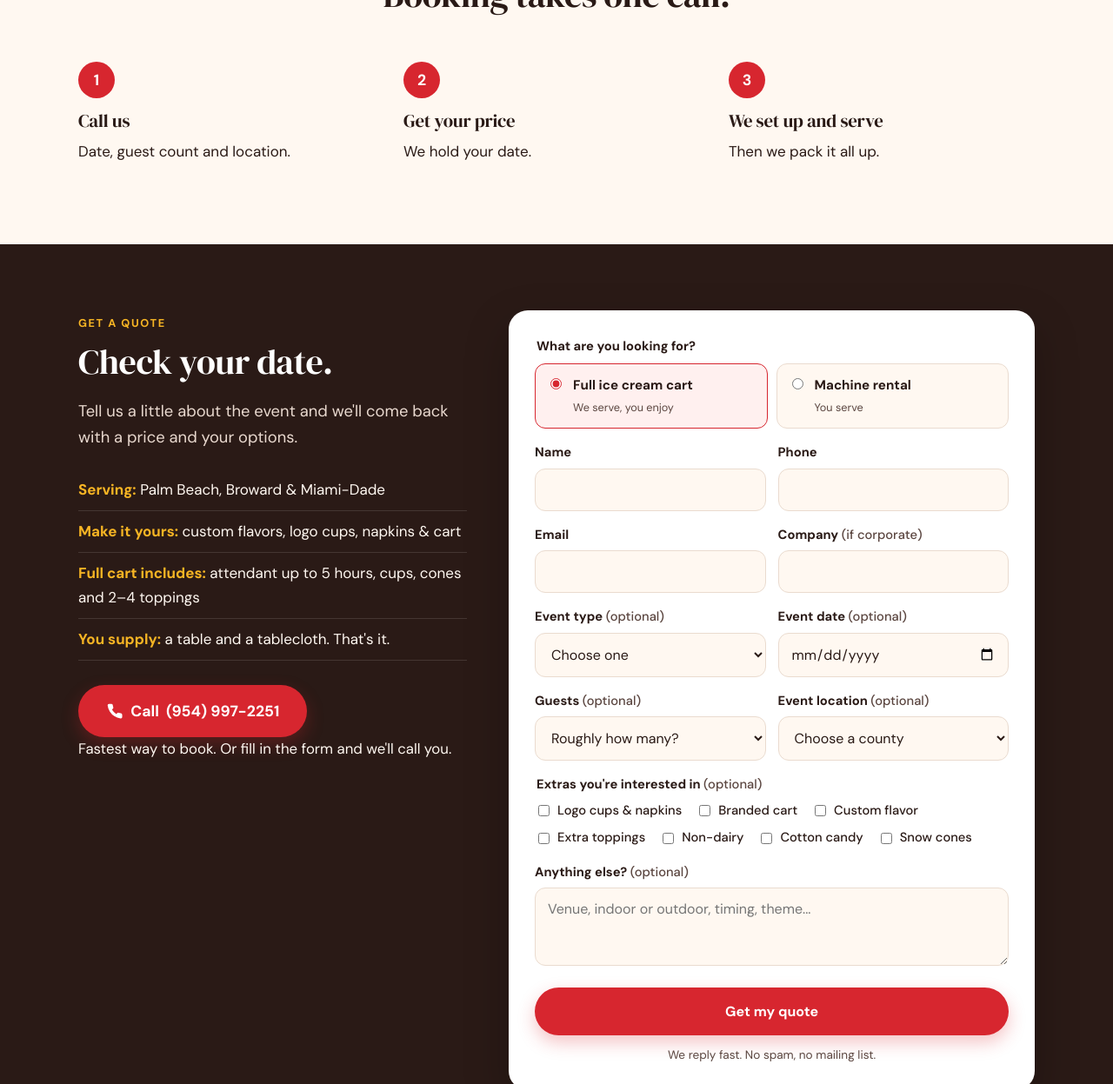
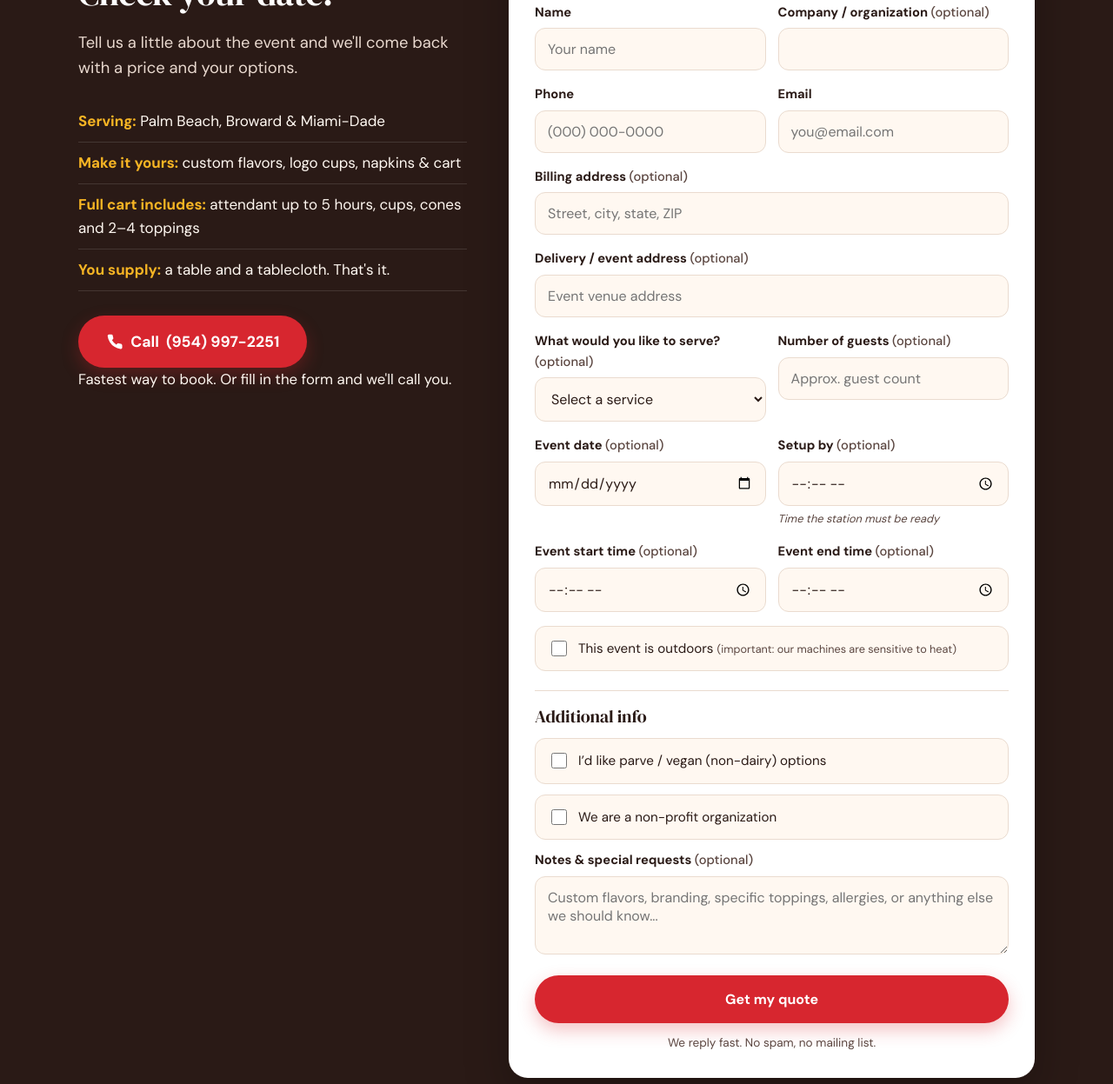
Before and after one commit to yosef-a11y/bash-landing, a plain HTML site: page soft-serve/index.html in a window 1280 px wide. Shown: the part 5469-6716 px from the top of the page at 87% size. Drawn offline with Linux system fonts and the light colour scheme; a web font is replaced by a local one.

Commit message:
Rebuild the ice cream quote form on Bash's own form; drop the machine slider
Soft serve and cart pages now ask what bashsoftserve.com/quote asks:
company, billing and event address, service, guest count, date, setup-by
time, start and end time, outdoors, parve/vegan, non-profit, notes. Only
name, phone and email are required. The How many machines slider is
gone (one hour per machine was the wrong math, per Bash), and the FAQ
now says the setup depends on guests and serving time.

Co-Authored-By: Claude Opus 5.5 <noreply@anthropic.com>
Claude-Session: https://claude.ai/code/session_01PUseb4Rbz1nD2nFdCVoPbr

```diff
--- a/bash.css
+++ b/bash.css
@@ -324,3 +324,12 @@ fieldset { border: 0; padding: 0; margin: 0 0 16px; }
 
 /* DM Serif Display ships one weight: keep display text at 400 so browsers don't fake a bold. */
 h1, h2, h3, .brand, .stat b, .planner-out b, .guest-count, .hero-sub { font-weight: 400; }
+
+/* Quote form, modelled on bashsoftserve.com/quote */
+.form-h { font-size: 1.25rem; margin: 4px 0 14px; }
+.form-h:not(:first-of-type) { margin-top: 22px; padding-top: 18px; border-top: 1px solid var(--line); }
+.hint { display: block; margin-top: 5px; font-size: .8rem; font-style: italic; color: var(--ink-soft); }
+.check-row { display: flex; gap: 10px; align-items: flex-start; border: 1.5px solid var(--line); border-radius: 12px; padding: 13px 14px; margin-bottom: 12px; background: var(--cream); cursor: pointer; font-size: .95rem; }
+.check-row input { margin-top: 3px; accent-color: var(--berry); width: 18px; height: 18px; flex: none; }
+.check-row small { color: var(--ink-soft); }
+input[type="time"] { width: 100%; padding: 13px 14px; font: 1rem var(--body); color: var(--ink); background: var(--cream); border: 1.5px solid var(--line); border-radius: 12px; }
--- a/bash.js
+++ b/bash.js
@@ -175,9 +175,9 @@ var BASH_CONFIG = {
     /* "Price a station" / "Price a machine" pre-select the form choice */
     document.querySelectorAll('[data-choose]').forEach(function (b) {
       b.addEventListener('click', function () {
-        var want = b.getAttribute('data-choose') === 'machine' ? 'Machine rental only' : 'Full-service station';
-        var r = document.querySelector('input[name="service"][value="' + want + '"]');
-        if (r) r.checked = true;
+        var want = b.getAttribute('data-choose') === 'machine' ? 'Soft serve machine rental' : 'Full-service ice cream cart';
+        var sel = document.querySelector('select[name="service"]');
+        if (sel) sel.value = want;
       });
     });
 
--- a/soft-serve/index.html
+++ b/soft-serve/index.html
@@ -232,27 +232,8 @@
     </div>
   </section>
 
-  <!-- PLANNER -->
+  <!-- PROOF: STATS + GALLERY -->
   <section class="section">
-    <div class="wrap planner">
-      <div>
-        <span class="eyebrow">How many machines?</span>
-        <h2>Size it in five seconds.</h2>
-        <p>Each machine pours 60 to 75 servings an hour. Slide to your guest count.</p>
-        <label for="guests">Guests: <span class="guest-count" id="guests-val">150</span></label>
-        <input type="range" id="guests" min="25" max="600" step="25" value="150">
-      </div>
-      <div class="planner-out" aria-live="polite">
-        <span class="eyebrow" style="color:var(--waffle)">You'll want</span>
-        <b id="machines">3 machines</b>
-        <p id="planner-note"></p>
-        <a data-desk-label="Get a quote for this" class="btn btn-primary btn-call" data-phone href="tel:+19549972251" style="margin-top:18px"><svg class="ic" viewBox="0 0 24 24" aria-hidden="true"><path d="M22 16.9v3a2 2 0 0 1-2.2 2 19.8 19.8 0 0 1-8.6-3.1 19.5 19.5 0 0 1-6-6A19.8 19.8 0 0 1 2.1 4.2 2 2 0 0 1 4.1 2h3a2 2 0 0 1 2 1.7c.1 1 .4 1.9.7 2.8a2 2 0 0 1-.5 2.1L8 9.9a16 16 0 0 0 6 6l1.3-1.3a2 2 0 0 1 2.1-.4c.9.3 1.8.6 2.8.7a2 2 0 0 1 1.7 2z" fill="currentColor"/></svg> Call to book this</a>
-      </div>
-    </div>
-  </section>
-
-  <!-- PROOF: STATS + GALLERY -->
-  <section class="section section-alt">
     <div class="wrap">
       <div class="stats">
         <div class="stat"><b>60–75</b><span>servings per hour, per machine</span></div>
@@ -274,7 +255,7 @@
   </section>
 
   <!-- HOW IT WORKS -->
-  <section class="section">
+  <section class="section section-alt">
     <div class="wrap">
       <div class="center">
         <span class="eyebrow">How it works</span>
@@ -313,79 +294,47 @@
         <input type="hidden" name="redirect" value="">
         <input type="hidden" name="lead_type" value="Soft serve">
         <input type="hidden" name="landing_page" value="">
-        <input type="hidden" name="planner_estimate" value="">
         <input type="hidden" name="gclid" value=""><input type="hidden" name="gbraid" value=""><input type="hidden" name="wbraid" value="">
         <input type="hidden" name="utm_source" value=""><input type="hidden" name="utm_medium" value=""><input type="hidden" name="utm_campaign" value=""><input type="hidden" name="utm_term" value=""><input type="hidden" name="utm_content" value="">
         <input type="checkbox" name="botcheck" class="hp" tabindex="-1" autocomplete="off" aria-hidden="true">
 
-        <fieldset>
-          <legend class="field" style="margin-bottom:8px;font-weight:700;font-size:.92rem">What are you looking for?</legend>
-          <div class="choice-grid">
-            <label class="choice"><input type="radio" name="service" value="Full-service station" checked><span><b>Full ice cream cart</b><small>We serve, you enjoy</small></span></label>
-            <label class="choice"><input type="radio" name="service" value="Machine rental only"><span><b>Machine rental</b><small>You serve</small></span></label>
-          </div>
-        </fieldset>
-
+        <h3 class="form-h">Quote details</h3>
         <div class="form-row">
-          <div class="field"><label for="ss-name">Name</label><input type="text" id="ss-name" name="name" autocomplete="name" required></div>
-          <div class="field"><label for="ss-phone">Phone</label><input type="tel" id="ss-phone" name="phone" autocomplete="tel" required></div>
+          <div class="field"><label for="ss-name">Name</label><input type="text" id="ss-name" name="name" autocomplete="name" placeholder="Your name" required></div>
+          <div class="field"><label for="ss-company">Company / organization <span class="opt">(optional)</span></label><input type="text" id="ss-company" name="company" autocomplete="organization"></div>
         </div>
         <div class="form-row">
-          <div class="field"><label for="ss-email">Email</label><input type="email" id="ss-email" name="email" autocomplete="email" required></div>
-          <div class="field"><label for="ss-company">Company <span class="opt">(if corporate)</span></label><input type="text" id="ss-company" name="company" autocomplete="organization"></div>
+          <div class="field"><label for="ss-phone">Phone</label><input type="tel" id="ss-phone" name="phone" autocomplete="tel" placeholder="(000) 000-0000" required></div>
+          <div class="field"><label for="ss-email">Email</label><input type="email" id="ss-email" name="email" autocomplete="email" placeholder="you@email.com" required></div>
+        </div>
+        <div class="field"><label for="ss-billing">Billing address <span class="opt">(optional)</span></label><input type="text" id="ss-billing" name="billing_address" autocomplete="street-address" placeholder="Street, city, state, ZIP"></div>
+        <div class="field"><label for="ss-venue">Delivery / event address <span class="opt">(optional)</span></label><input type="text" id="ss-venue" name="event_address" placeholder="Event venue address"></div>
+        <div class="form-row">
+          <div class="field">
+            <label for="ss-service">What would you like to serve? <span class="opt">(optional)</span></label>
+            <select id="ss-service" name="service">
+              <option value="">Select a service</option>
+              <option value="Full-service ice cream cart">Full-service ice cream cart (we serve)</option>
+              <option value="Soft serve machine rental">Soft serve machine rental (you serve)</option>
+              <option value="Not sure yet">Not sure yet</option>
+            </select>
+          </div>
+          <div class="field"><label for="ss-guests">Number of guests <span class="opt">(optional)</span></label><input type="text" id="ss-guests" name="guests" inputmode="numeric" placeholder="Approx. guest count"></div>
         </div>
         <div class="form-row">
-          <div class="field">
-            <label for="ss-type">Event type <span class="opt">(optional)</span></label>
-            <select id="ss-type" name="event_type">
-              <option value="">Choose one</option>
-              <option>Corporate event</option>
-              <option>Birthday party</option>
-              <option>Bar / Bat Mitzvah</option>
-              <option>Upsherin</option>
-              <option>Wedding</option>
-              <option>School or community event</option>
-              <option>Other</option>
-            </select>
-          </div>
           <div class="field"><label for="ss-date">Event date <span class="opt">(optional)</span></label><input type="date" id="ss-date" name="event_date"></div>
+          <div class="field"><label for="ss-setup">Setup by <span class="opt">(optional)</span></label><input type="time" id="ss-setup" name="setup_by"><small class="hint">Time the station must be ready</small></div>
         </div>
         <div class="form-row">
-          <div class="field">
-            <label for="ss-guests">Guests <span class="opt">(optional)</span></label>
-            <select id="ss-guests" name="guests">
-              <option value="">Roughly how many?</option>
-              <option>Under 50</option>
-              <option>50 to 100</option>
-              <option>100 to 200</option>
-              <option>200 to 400</option>
-              <option>400+</option>
-            </select>
-          </div>
-          <div class="field">
-            <label for="ss-area">Event location <span class="opt">(optional)</span></label>
-            <select id="ss-area" name="county">
-              <option value="">Choose a county</option>
-              <option>Palm Beach</option>
-              <option>Broward</option>
-              <option>Miami-Dade</option>
-              <option>Somewhere else</option>
-            </select>
-          </div>
+          <div class="field"><label for="ss-start">Event start time <span class="opt">(optional)</span></label><input type="time" id="ss-start" name="start_time"></div>
+          <div class="field"><label for="ss-end">Event end time <span class="opt">(optional)</span></label><input type="time" id="ss-end" name="end_time"></div>
         </div>
-        <fieldset class="field">
-          <legend>Extras you're interested in <span class="opt">(optional)</span></legend>
-          <div class="checks-inline">
-            <label><input type="checkbox" name="extras[]" value="Logo cups & napkins"> Logo cups &amp; napkins</label>
-            <label><input type="checkbox" name="extras[]" value="Branded cart"> Branded cart</label>
-            <label><input type="checkbox" name="extras[]" value="Custom flavor"> Custom flavor</label>
-            <label><input type="checkbox" name="extras[]" value="Extra toppings"> Extra toppings</label>
-            <label><input type="checkbox" name="extras[]" value="Non-dairy"> Non-dairy</label>
-            <label><input type="checkbox" name="extras[]" value="Cotton candy"> Cotton candy</label>
-            <label><input type="checkbox" name="extras[]" value="Snow cones"> Snow cones</label>
-          </div>
-        </fieldset>
-        <div class="field"><label for="ss-notes">Anything else? <span class="opt">(optional)</span></label><textarea id="ss-notes" name="message" placeholder="Venue, indoor or outdoor, timing, theme..."></textarea></div>
+        <label class="check-row"><input type="checkbox" name="outdoors" value="Yes"> <span>This event is outdoors <small>(important: our machines are sensitive to heat)</small></span></label>
+
+        <h3 class="form-h">Additional info</h3>
+        <label class="check-row"><input type="checkbox" name="parve_vegan" value="Yes"> <span>I&rsquo;d like parve / vegan (non-dairy) options</span></label>
+        <label class="check-row"><input type="checkbox" name="non_profit" value="Yes"> <span>We are a non-profit organization</span></label>
+        <div class="field"><label for="ss-notes">Notes &amp; special requests <span class="opt">(optional)</span></label><textarea id="ss-notes" name="message" placeholder="Custom flavors, branding, specific toppings, allergies, or anything else we should know..."></textarea></div>
 
         <p class="form-min" data-min-wrap>Full-service carts start at <strong data-min="softServeStationFrom"></strong>, so we can bring the full setup to every event.</p>
         <button class="btn btn-primary btn-block" type="submit">Get my quote</button>
@@ -395,13 +344,13 @@
   </section>
 
   <!-- FAQ -->
-  <section class="section section-alt">
+  <section class="section">
     <div class="wrap">
       <div class="center"><span class="eyebrow">Questions</span><h2>Good to know before you book.</h2></div>
       <div class="faq" style="margin-top:30px">
         <details><summary>Is it kosher?</summary><p>Yes. Everything is certified by the ORB, and our dairy soft serve is cholov yisroel. Non-dairy is available too.</p></details>
         <details><summary>Where do you serve?</summary><p>All of South Florida: Palm Beach, Broward and Miami-Dade counties. If you're just outside that, ask and we'll let you know.</p></details>
-        <details><summary>How many machines do I need?</summary><p>Each machine pours 60 to 75 servings an hour and serves one flavor. For most events, one machine per 70 or so guests keeps the line short. Want two flavors? That's two machines.</p></details>
+        <details><summary>How many machines do I need?</summary><p>It depends on your guest count and how long you want to serve, not just the headcount. Fill in your guests and event times in the form and we&rsquo;ll recommend the right setup.</p></details>
         <details><summary>How long does the attendant stay?</summary><p>Up to 5 hours at no extra charge with the full-service cart.</p></details>
         <details><summary>Can it go outside?</summary><p>In the cooler months, yes. In summer, South Florida humidity is too much for the machines, so summer setups are indoors.</p></details>
         <details><summary>What do you need from us?</summary><p>A table and a tablecloth. Each machine plugs into a standard outlet on its own circuit breaker, and we bring 50-foot extension cords, so the station doesn't have to sit against the wall. We bring everything else.</p></details>
```
Also changed, not shown: ice-cream-cart/index.html (+31 -76 lines).
